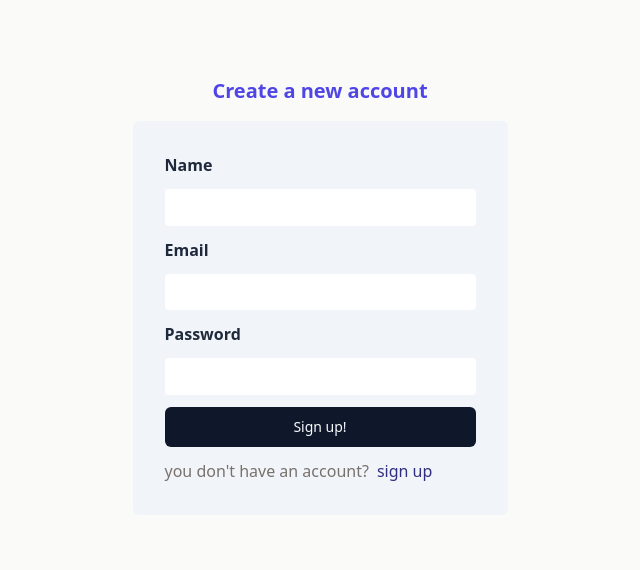
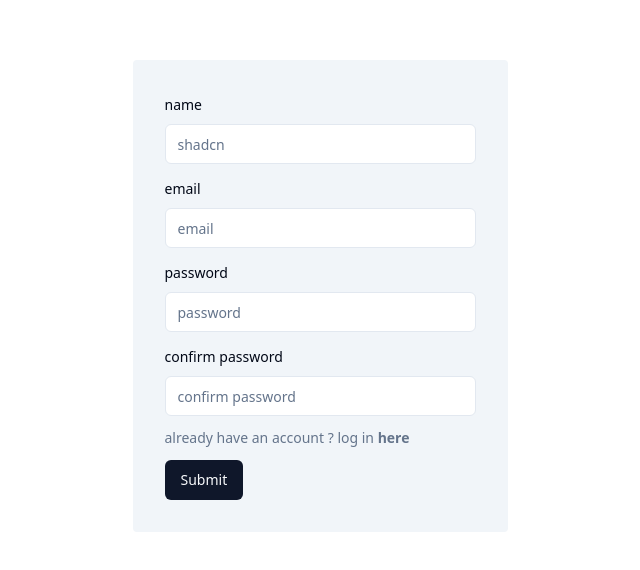
Before and after one commit to rafik-ben1/Online-perfumes-shop, a React (Vite) app in the folder client/: page /register in a window 1280 px wide. Shown: the part 104-674 px from the top of the page, without its empty margins (320-960 px from the left). Built offline with nearby package versions, Linux system fonts and the light colour scheme.

Commit message:
refactoring form with shadcn

```diff
--- a/client/src/components/Center.tsx
+++ b/client/src/components/Center.tsx
@@ -4,7 +4,7 @@
 
 type props = {
     children : ReactNode,
-    className : string
+    className? : string
 }
 
 const Center = ({children , className}:props) => {
--- /dev/null
+++ b/client/src/components/ui/form.tsx
@@ -0,0 +1,176 @@
+import * as React from "react"
+import * as LabelPrimitive from "@radix-ui/react-label"
+import { Slot } from "@radix-ui/react-slot"
+import {
+  Controller,
+  ControllerProps,
+  FieldPath,
+  FieldValues,
+  FormProvider,
+  useFormContext,
+} from "react-hook-form"
+
+import { cn } from "@/lib/utils"
+import { Label } from "@/components/ui/label"
+
+const Form = FormProvider
+
+type FormFieldContextValue<
+  TFieldValues extends FieldValues = FieldValues,
+  TName extends FieldPath<TFieldValues> = FieldPath<TFieldValues>
+> = {
+  name: TName
+}
+
+const FormFieldContext = React.createContext<FormFieldContextValue>(
+  {} as FormFieldContextValue
+)
+
+const FormField = <
+  TFieldValues extends FieldValues = FieldValues,
+  TName extends FieldPath<TFieldValues> = FieldPath<TFieldValues>
+>({
+  ...props
+}: ControllerProps<TFieldValues, TName>) => {
+  return (
+    <FormFieldContext.Provider value={{ name: props.name }}>
+      <Controller {...props} />
+    </FormFieldContext.Provider>
+  )
+}
+
+const useFormField = () => {
+  const fieldContext = React.useContext(FormFieldContext)
+  const itemContext = React.useContext(FormItemContext)
+  const { getFieldState, formState } = useFormContext()
+
+  const fieldState = getFieldState(fieldContext.name, formState)
+
+  if (!fieldContext) {
+    throw new Error("useFormField should be used within <FormField>")
+  }
+
+  const { id } = itemContext
+
+  return {
+    id,
+    name: fieldContext.name,
+    formItemId: `${id}-form-item`,
+    formDescriptionId: `${id}-form-item-description`,
+    formMessageId: `${id}-form-item-message`,
+    ...fieldState,
+  }
+}
+
+type FormItemContextValue = {
+  id: string
+}
+
+const FormItemContext = React.createContext<FormItemContextValue>(
+  {} as FormItemContextValue
+)
+
+const FormItem = React.forwardRef<
+  HTMLDivElement,
+  React.HTMLAttributes<HTMLDivElement>
+>(({ className, ...props }, ref) => {
+  const id = React.useId()
+
+  return (
+    <FormItemContext.Provider value={{ id }}>
+      <div ref={ref} className={cn("space-y-2", className)} {...props} />
+    </FormItemContext.Provider>
+  )
+})
+FormItem.displayName = "FormItem"
+
+const FormLabel = React.forwardRef<
+  React.ElementRef<typeof LabelPrimitive.Root>,
+  React.ComponentPropsWithoutRef<typeof LabelPrimitive.Root>
+>(({ className, ...props }, ref) => {
+  const { error, formItemId } = useFormField()
+
+  return (
+    <Label
+      ref={ref}
+      className={cn(error && "text-destructive", className)}
+      htmlFor={formItemId}
+      {...props}
+    />
+  )
+})
+FormLabel.displayName = "FormLabel"
+
+const FormControl = React.forwardRef<
+  React.ElementRef<typeof Slot>,
+  React.ComponentPropsWithoutRef<typeof Slot>
+>(({ ...props }, ref) => {
+  const { error, formItemId, formDescriptionId, formMessageId } = useFormField()
+
+  return (
+    <Slot
+      ref={ref}
+      id={formItemId}
+      aria-describedby={
+        !error
+          ? `${formDescriptionId}`
+          : `${formDescriptionId} ${formMessageId}`
+      }
+      aria-invalid={!!error}
+      {...props}
+    />
+  )
+})
+FormControl.displayName = "FormControl"
+
+const FormDescription = React.forwardRef<
+  HTMLParagraphElement,
+  React.HTMLAttributes<HTMLParagraphElement>
+>(({ className, ...props }, ref) => {
+  const { formDescriptionId } = useFormField()
+
+  return (
+    <p
+      ref={ref}
+      id={formDescriptionId}
+      className={cn("text-sm text-muted-foreground", className)}
+      {...props}
+    />
+  )
+})
+FormDescription.displayName = "FormDescription"
+
+const FormMessage = React.forwardRef<
+  HTMLParagraphElement,
+  React.HTMLAttributes<HTMLParagraphElement>
+>(({ className, children, ...props }, ref) => {
+  const { error, formMessageId } = useFormField()
+  const body = error ? String(error?.message) : children
+
+  if (!body) {
+    return null
+  }
+
+  return (
+    <p
+      ref={ref}
+      id={formMessageId}
+      className={cn("text-sm font-medium text-destructive", className)}
+      {...props}
+    >
+      {body}
+    </p>
+  )
+})
+FormMessage.displayName = "FormMessage"
+
+export {
+  useFormField,
+  Form,
+  FormItem,
+  FormLabel,
+  FormControl,
+  FormDescription,
+  FormMessage,
+  FormField,
+}
--- /dev/null
+++ b/client/src/components/ui/label.tsx
@@ -0,0 +1,24 @@
+import * as React from "react"
+import * as LabelPrimitive from "@radix-ui/react-label"
+import { cva, type VariantProps } from "class-variance-authority"
+
+import { cn } from "@/lib/utils"
+
+const labelVariants = cva(
+  "text-sm font-medium leading-none peer-disabled:cursor-not-allowed peer-disabled:opacity-70"
+)
+
+const Label = React.forwardRef<
+  React.ElementRef<typeof LabelPrimitive.Root>,
+  React.ComponentPropsWithoutRef<typeof LabelPrimitive.Root> &
+    VariantProps<typeof labelVariants>
+>(({ className, ...props }, ref) => (
+  <LabelPrimitive.Root
+    ref={ref}
+    className={cn(labelVariants(), className)}
+    {...props}
+  />
+))
+Label.displayName = LabelPrimitive.Root.displayName
+
+export { Label }
--- a/client/src/pages/Register.tsx
+++ b/client/src/pages/Register.tsx
@@ -1,40 +1,107 @@
-import { SyntheticEvent, useState } from "react"
-import Center from "../components/Center"
+import { zodResolver } from "@hookform/resolvers/zod"
+import { useForm } from "react-hook-form"
+import * as z from "zod"
+
+import { Button } from "@/components/ui/button"
+import {
+  Form,
+  FormControl,
+  FormDescription,
+  FormField,
+  FormItem,
+  FormLabel,
+  FormMessage,
+} from "@/components/ui/form"
+import { Input } from "@/components/ui/input"
+import useRegister from "@/features/authentcation/useRegister"
+import Center from "@/components/Center"
 import { Link } from "react-router-dom"
-import useRegister from "../features/authentcation/useRegister"
-import { Button } from "@/components/ui/button"
 
-const Register = () => {
-    const [email,setEmail] = useState("")
-    const [password, setPassword] = useState("")
-    const [name,setName] = useState("")
-    const {mutate} = useRegister()
-    function handelSubmit(e : SyntheticEvent){
-        e.preventDefault()
-        console.log(name,password,email)
-        mutate({name,email,password})
-    }
+const formSchema = z.object({
+  name: z.string().min(2, {
+    message: "Username must be at least 2 characters.",
+  }),
+  email: z.string().email({
+    message : "please enter a valid email"
+  }),
+  password : z.string().min(8,{
+    message: "password must be at least 8 character long!",
+  }),
+  confirm: z.string()
+}).refine(data => data.password===data.confirm,{message:"passwords don't match!", path:["confirm"]})
+
+export default function Register() {
+  const {mutate} = useRegister()
+  const form = useForm<z.infer<typeof formSchema>>({
+    resolver: zodResolver(formSchema),
+    defaultValues: {
+      name: "",email:"",password:"",confirm:""
+    },
+  })
+
+function onSubmit(data : z.infer<typeof formSchema>){
+mutate(data)
+}
   return (
-    <Center className="bg-stone-50"  >
-    <h2 className=" text-indigo-600 font-semibold text-xl mb-4 text-center" >Create a new account</h2>
-
-        <form  onSubmit={handelSubmit} >
-         <div className="w-[375px] flex flex-col text-start gap-3 p-8  bg-slate-100 rounded-md " >
-         <label className=' text-slate-800 font-semibold text-md capitalize ' > name </label>
-         <input className="p-[.40rem] bg-white rounded-sm focus:outline-none focus:ring-2 focus:ring-offset-indigo-800" value={name} onChange={(e)=> setName(e.target.value)} name="email" id="email"   type="text"  />
-         <label className=' text-slate-800 font-semibold text-md capitalize ' > email </label>
-         <input className="p-[.40rem] bg-white rounded-sm focus:outline-none focus:ring-2 focus:ring-offset-indigo-800" value={email} onChange={(e)=> setEmail(e.target.value)} name="email" id="email"   type="text"  />
-         <label className=' text-slate-800 font-semibold text-md capitalize ' > password </label>
-         <input className="p-[.40rem] bg-white rounded-sm focus:outline-none focus:ring-2 focus:ring-offset-indigo-800" value={password}  onChange={(e) => setPassword(e.target.value)} name="password" id="password" type="password" />
-         <Button>Sign up!</Button>
-
-           <div className="flex items-center gap-2 text-sm sm:text-base  " >
-           <p className=" text-stone-500">you don&apos;t have an account?</p><Link className=" text-indigo-900" to="/register">sign up</Link>
-           </div>
-         </div>
-        </form>
+    <Form {...form}>
+      <Center>
+      <form onSubmit={form.handleSubmit(onSubmit)} className="space-y-3 bg-slate-100 w-[375px] p-8 rounded-sm ">
+        <FormField
+          control={form.control}
+          name="name"
+          render={({ field }) => (
+            <FormItem>
+              <FormLabel>name</FormLabel>
+              <FormControl>
+                <Input placeholder="shadcn" {...field} />
+              </FormControl>
+              <FormMessage />
+            </FormItem>
+          )}
+        />
+         <FormField
+          control={form.control}
+          name="email"
+          render={({ field }) => (
+            <FormItem>
+              <FormLabel>email</FormLabel>
+              <FormControl>
+                <Input placeholder="email" {...field} />
+              </FormControl>
+              <FormMessage />
+            </FormItem>
+          )}
+        />
+         <FormField
+          control={form.control}
+          name="password"
+          render={({ field }) => (
+            <FormItem>
+              <FormLabel>password</FormLabel>
+              <FormControl>
+                <Input placeholder="password" {...field} />
+              </FormControl>
+              <FormMessage />
+            </FormItem>
+          )}
+        />
+         <FormField
+          control={form.control}
+          name="confirm"
+          render={({ field }) => (
+            <FormItem>
+              <FormLabel>confirm password</FormLabel>
+              <FormControl>
+                <Input placeholder="confirm password" {...field} />
+              </FormControl>
+              <FormMessage />
+            </FormItem>
+          )}
+        />
+        <FormDescription>already have an account ? log in <Link className=" font-bold " to="/login">here</Link> </FormDescription>
+        <Button >Submit</Button>
+      </form>
     </Center >
+    </Form>
   )
 }
-
-export default Register
```
Also changed, not shown: client/package.json (+5 -2 lines), 1 other file (tests, documents, lock files or other folders).
